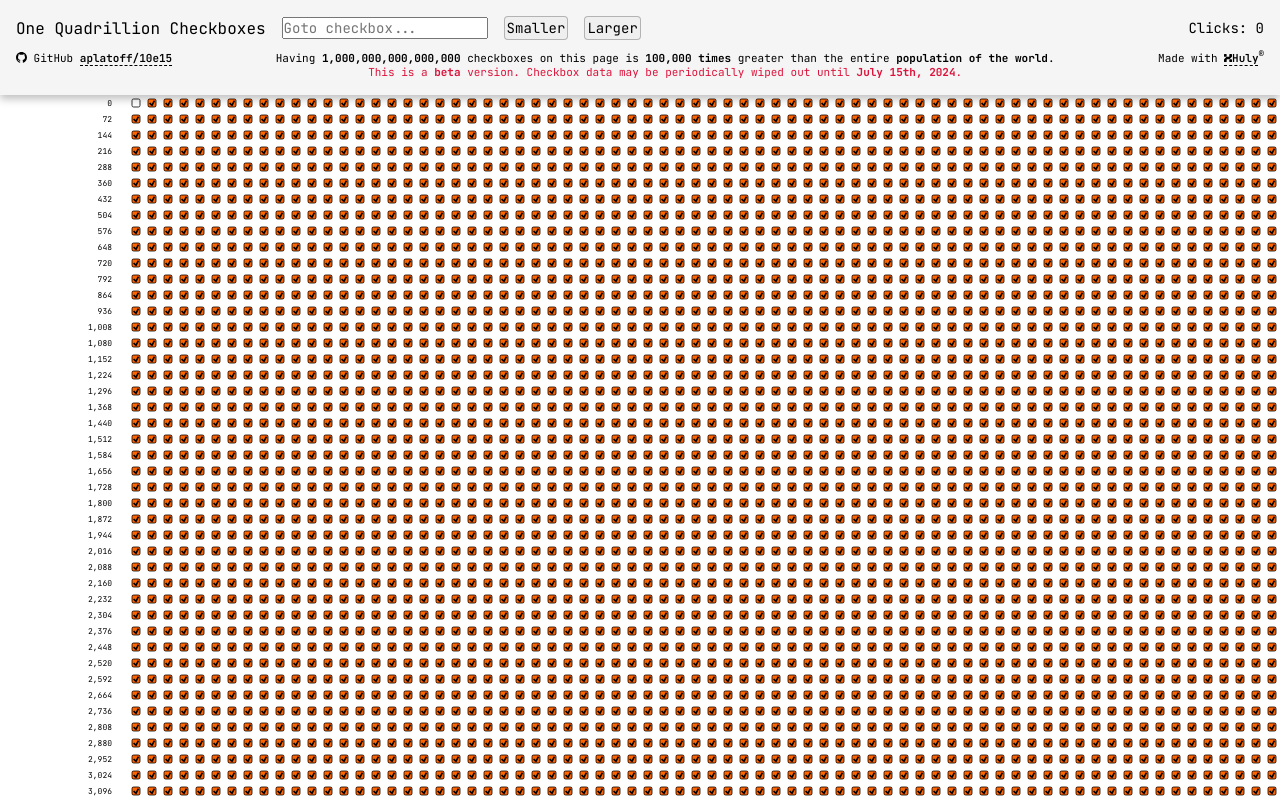
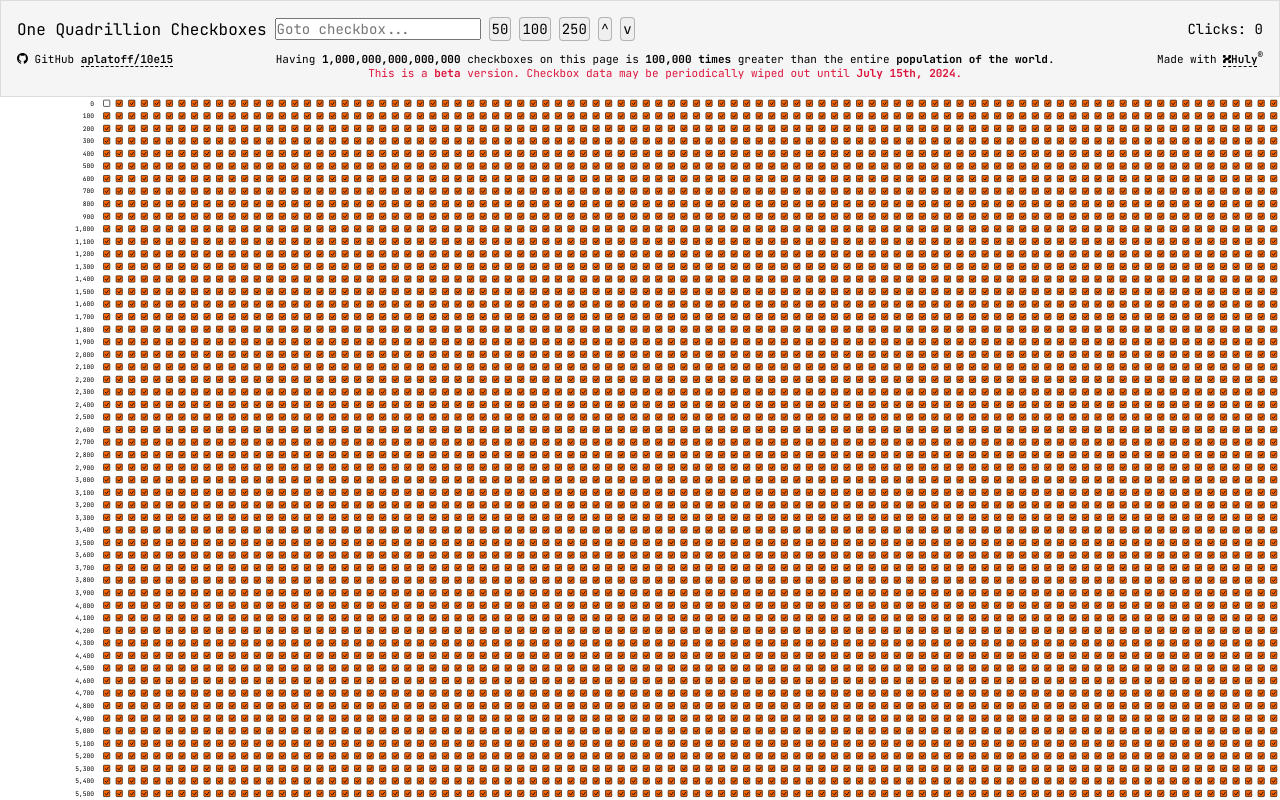
Before and after one commit to aplatoff/10e15, a website built with Vite: page packages/client/index.html in a window 1280 px wide. Built offline with nearby package versions, Linux system fonts and the light colour scheme; what proto would draw is missing.

Commit message:
size based on column
Signed-off-by: Andrey Platov <andrey@hardcoreeng.com>

```diff
--- a/packages/client/index.html
+++ b/packages/client/index.html
@@ -49,7 +49,7 @@
         width: 100%;
         padding: 1rem;
         background-color: #f5f5f5;
-        box-shadow: 0 4px 8px rgba(0, 0, 0, 0.25);
+        border: 1px solid rgba(0, 0, 0, 0.1);
         display: flex;
         flex-direction: column;
         gap: 8px;
@@ -71,7 +71,7 @@
       .header .controls {
         display: flex;
         align-items: center;
-        gap: 16px;
+        gap: 8px;
       }
 
       .controls .title {
@@ -136,8 +136,11 @@
           <div class="controls">
             <div class="title">One Quadrillion Checkboxes</div>
             <input type="text" id="goto" placeholder="Goto checkbox..." />
-            <button id="smaller">Smaller</button>
-            <button id="larger">Larger</button>
+            <button id="c50">50</button>
+            <button id="c100">100</button>
+            <button id="c250">250</button>
+            <button id="larger">^</button>
+            <button id="smaller">v</button>
           </div>
           <div class="info">
             <div>Clicks:&nbsp;<span id="time">0</span></div>
--- a/packages/client/src/app/main.ts
+++ b/packages/client/src/app/main.ts
@@ -11,6 +11,9 @@ const db = createDb((time?: Time) => ui.scheduleDraw(time))
 // UI setup
 
 const gotoInput = document.getElementById('goto') as HTMLInputElement
+const c50 = document.getElementById('c50') as HTMLButtonElement
+const c100 = document.getElementById('c100') as HTMLButtonElement
+const c250 = document.getElementById('c250') as HTMLButtonElement
 const smallerButton = document.getElementById('smaller') as HTMLButtonElement
 const largerButton = document.getElementById('larger') as HTMLButtonElement
 
@@ -57,6 +60,16 @@ window.onload = () => {
 }
 window.addEventListener('hashchange', hashChange)
 
+function changeCols(n: number) {
+  ui.changeCols(n)
+  smallerButton.disabled = false
+  largerButton.disabled = false
+}
+
+c50.addEventListener('click', () => changeCols(50))
+c100.addEventListener('click', () => changeCols(100))
+c250.addEventListener('click', () => changeCols(250))
+
 smallerButton.addEventListener('click', () => {
   smallerButton.disabled = ui.makeSmaller()
   largerButton.disabled = false
--- a/packages/client/src/app/ui.ts
+++ b/packages/client/src/app/ui.ts
@@ -6,8 +6,9 @@ import { type Db } from './db'
 const numberFormat = new Intl.NumberFormat(navigator.language)
 const dpr = window.devicePixelRatio || 1
 
-const maxCellSize = 32
-const minFontSize = 8
+// const maxCellSize = 32
+// const minCellSize = 4
+// const minFontSize = 8
 
 interface Presentation {
   draw(): void
@@ -17,6 +18,7 @@ interface Presentation {
 }
 
 export interface UI {
+  changeCols(cols: number): void
   makeLarger(): boolean
   makeSmaller(): boolean
   goto(no: CheckboxNo): void
@@ -31,7 +33,7 @@ export function setupUI(
   timeDiv: HTMLElement,
   onRowChange?: (firstCheckbox: CheckboxNo) => void
 ): UI {
-  let cellSize = maxCellSize >>> 1
+  let cols = 100
   let firstCheckbox = 0n as CheckboxNo
   let lastKnownTime = 0n as Time
   let presentation: Presentation | null = null
@@ -136,38 +138,55 @@ export function setupUI(
     updatePresentation()
   })
 
+  const colsResevedForRowNumber = 8
+
   function createPresentation(): Presentation {
-    const width = wrapper.clientWidth
-    const height = wrapper.clientHeight
+    const bWidth = wrapper.clientWidth
+    const bHeight = wrapper.clientHeight
 
-    canvas.width = width * dpr
-    canvas.height = height * dpr
-    canvas.style.width = width + 'px'
-    canvas.style.height = height + 'px'
+    const width = bWidth * dpr
+    const height = bHeight * dpr
+
+    canvas.width = width
+    canvas.height = height
+    canvas.style.width = bWidth + 'px'
+    canvas.style.height = bHeight + 'px'
 
     const ctx = canvas.getContext('2d')!
-    ctx.scale(dpr, dpr)
 
-    const fontSize = Math.max(8, cellSize >>> 1)
+    let cellSize = width / (cols + 2)
+    let leftOffset = 0
+
+    const isSmallCell = cellSize < 12 * dpr
+    if (isSmallCell) {
+      cellSize |= 0
+      leftOffset = colsResevedForRowNumber * 2 * cellSize
+      const workArea = width - leftOffset
+      cellSize = (workArea / (cols + 2)) | 0
+    } else {
+      leftOffset = colsResevedForRowNumber * cellSize
+    }
+
+    console.log('cellSize', cellSize, 'cols', cols)
+
+    const fontSize = isSmallCell ? cellSize : cellSize / 2
     ctx.font = `${fontSize.toString()}px JetBrains Mono`
     ctx.textAlign = 'right'
 
-    const leftOffset = Math.max(16, cellSize) * 8
-    const cols = Math.floor((width - leftOffset) / cellSize)
     const nCols = BigInt(cols)
     const rows = Math.ceil(height / cellSize)
 
     let offsetPixels = 0 // vertical offset in pixels for smooth scrolling
 
-    const checkboxFunction = cellSize <= 8 ? smallCheckbox : bigCheckbox
+    const checkboxFunction = isSmallCell ? smallCheckbox : bigCheckbox
 
-    function eachRow(f: (firstCheckBoxInRow: CheckboxNo, row: number) => void) {
+    function eachRow(f: (firstCheckBoxInRow: CheckboxNo, row: number, absolute: bigint) => void) {
       const firstRow = Number(firstCheckbox / nCols)
       for (let r = firstRow === 0 ? 0 : -1; r < rows; r++) {
-        const row = firstRow + r
-        const rowStart = (BigInt(row) * nCols) as CheckboxNo
+        const row = BigInt(firstRow + r)
+        const rowStart = (row * nCols) as CheckboxNo
         if (rowStart >= TotalCheckboxes) break
-        f(rowStart, r)
+        f(rowStart, r, row)
       }
     }
 
@@ -176,7 +195,7 @@ export function setupUI(
       eachRow((rowStart, r) => {
         ctx.fillText(
           numberFormat.format(rowStart),
-          leftOffset - 16,
+          leftOffset - cellSize / 2,
           r * cellSize + (cellSize / 16) * 11
         )
       })
@@ -184,18 +203,19 @@ export function setupUI(
 
     function smallNumbers(ctx: CanvasRenderingContext2D) {
       ctx.fillStyle = 'black'
-      const firstRow = Number(firstCheckbox / nCols)
-      const textRows = Math.floor(height / minFontSize)
-      const rowsPerText = minFontSize / cellSize
-      for (let r = 0; r < textRows; r++) {
-        const row = firstRow + r * rowsPerText
-        const firstCheckbox = row * cols
-        if (firstCheckbox >= TotalCheckboxes) break
-        ctx.fillText(numberFormat.format(firstCheckbox), leftOffset - 16, r * 8 + 8)
-      }
+      eachRow((rowStart, r, abs) => {
+        if (abs % 2n === 0n) {
+          const rowSize = cellSize * 2
+          ctx.fillText(
+            numberFormat.format(rowStart),
+            leftOffset - rowSize / 2,
+            (r / 2) * rowSize + (rowSize / 16) * 11
+          )
+        }
+      })
     }
 
-    const textFunction = cellSize <= 8 ? smallNumbers : bigNumbers
+    const textFunction = isSmallCell ? smallNumbers : bigNumbers
 
     return {
       draw() {
@@ -245,8 +265,10 @@ export function setupUI(
       },
 
       click(x: number, y: number) {
-        const cx = Math.floor((x - leftOffset) / cellSize)
-        const cy = Math.floor((y + offsetPixels) / cellSize)
+        x *= dpr
+        y *= dpr
+        const cx = ((x - leftOffset) / cellSize) | 0
+        const cy = ((y + offsetPixels) / cellSize) | 0
 
         if (cx < cols && cx >= 0) {
           const firstRow = firstCheckbox / nCols
@@ -258,18 +280,17 @@ export function setupUI(
     }
   }
 
+  function changeCols(newCols: number) {
+    console.log('changeCols', newCols)
+    cols = newCols
+    updatePresentation()
+    return cols
+  }
+
   return {
-    makeLarger() {
-      cellSize <<= 1
-      updatePresentation()
-      return cellSize === maxCellSize
-    },
-
-    makeSmaller() {
-      cellSize >>= 1
-      updatePresentation()
-      return cellSize === 4
-    },
+    changeCols,
+    makeLarger: () => changeCols((cols / 1.1) | 0) < 35,
+    makeSmaller: () => changeCols((cols * 1.1) | 0) > 300,
 
     goto(no: CheckboxNo) {
       firstCheckbox = no >= TotalCheckboxes ? LastCheckbox : no
@@ -288,31 +309,39 @@ function bigCheckbox(
   cellSize: number,
   checked: boolean
 ) {
-  const s12 = cellSize / 2
-  const s14 = cellSize / 4
-  const s34 = s12 + s14
+  const width = cellSize / 2
+  const x14 = x + cellSize / 4
+  const y14 = y + cellSize / 4
+  const x12 = x + cellSize / 2
+  const y12 = y + cellSize / 2
+  const x34 = x + (cellSize * 3) / 4
+  const y34 = y + (cellSize * 3) / 4
 
   if (checked) {
     ctx.fillStyle = '#f60'
-    ctx.fillRect(x + s14, y + s14, s12, s12)
+    ctx.fillRect(x14, y14, width, width)
   }
 
-  const lineWidth = cellSize / 10
+  ctx.fillStyle = '#f60'
   ctx.strokeStyle = 'black'
-  ctx.lineWidth = lineWidth / 2
+  const lineWidth = cellSize / 20
+  ctx.lineWidth = lineWidth
 
   ctx.beginPath()
-  ctx.roundRect(x + s14, y + s14, s12, s12, [lineWidth])
+  ctx.roundRect(x14, y14, width, width, [lineWidth])
   ctx.stroke()
 
   if (checked) {
+    const lineWidth = cellSize / 15
+    const offsetX = lineWidth * 1.5
+    const offsetY = lineWidth * 2
     ctx.lineWidth = lineWidth
     ctx.lineJoin = 'round'
 
     ctx.beginPath()
-    ctx.moveTo(x + s14 + lineWidth, y + s12)
-    ctx.lineTo(x + s12, y + s34 - lineWidth)
-    ctx.lineTo(x + s34 - lineWidth, y + s14 + lineWidth)
+    ctx.moveTo(x14 + offsetX, y12)
+    ctx.lineTo(x12, y34 - offsetY)
+    ctx.lineTo(x34 - offsetX, y14 + offsetY)
     ctx.stroke()
   }
 }
@@ -324,18 +353,19 @@ function smallCheckbox(
   cellSize: number,
   checked: boolean
 ) {
-  const s12 = cellSize / 2
-  const s14 = cellSize / 4
+  const width = (cellSize * 1) / 2
+  const x18 = x + cellSize / 4
+  const y18 = y + cellSize / 4
 
-  ctx.lineWidth = cellSize / 8
+  ctx.lineWidth = cellSize / 20
+  if (checked) {
+    ctx.fillStyle = '#f60'
+    ctx.strokeStyle = 'black'
+  } else {
+    ctx.fillStyle = '#f8f8f8'
+    ctx.strokeStyle = '#ccc'
+  }
 
-  if (checked) {
-    ctx.fillStyle = 'black'
-    ctx.strokeStyle = 'black'
-    ctx.fillRect(x + s14, y + s14, s12, s12)
-    ctx.strokeRect(x + s14, y + s14, s12, s12)
-  } else {
-    ctx.strokeStyle = '#ccc'
-    ctx.strokeRect(x + s14, y + s14, s12, s12)
-  }
+  ctx.fillRect(x18, y18, width, width)
+  ctx.strokeRect(x18, y18, width, width)
 }
```
